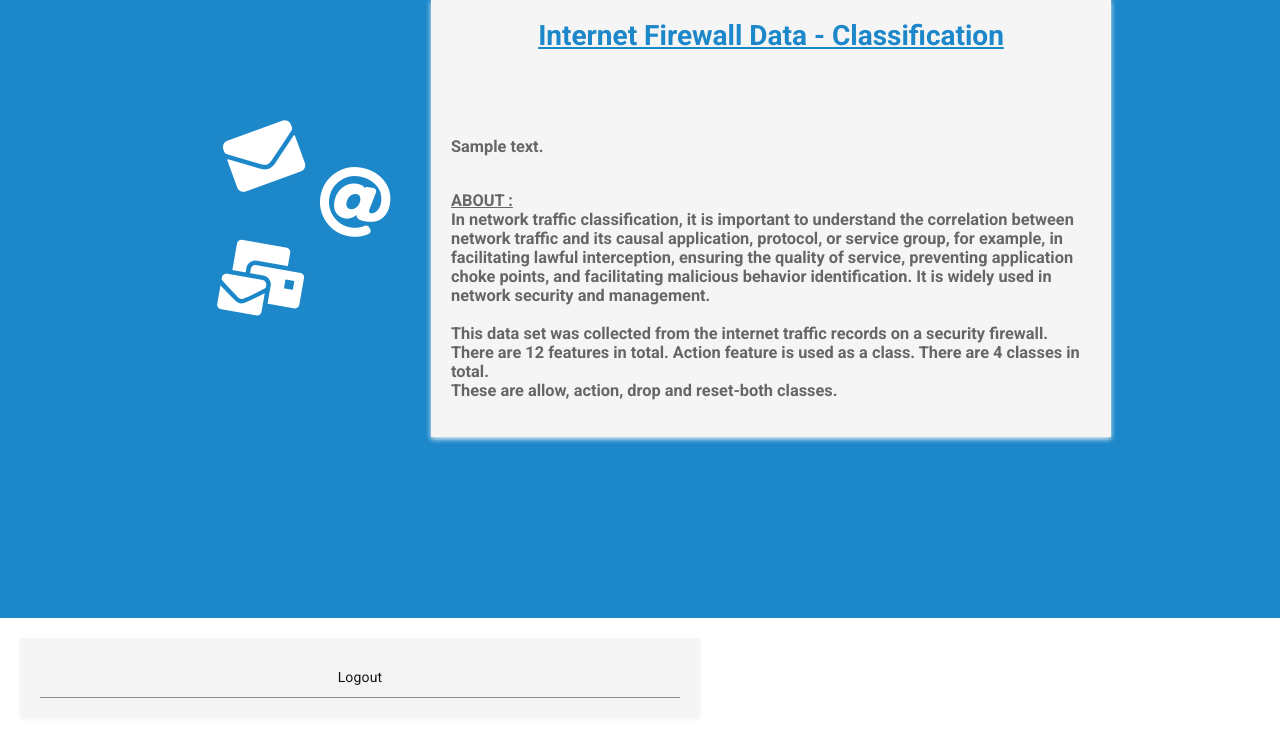
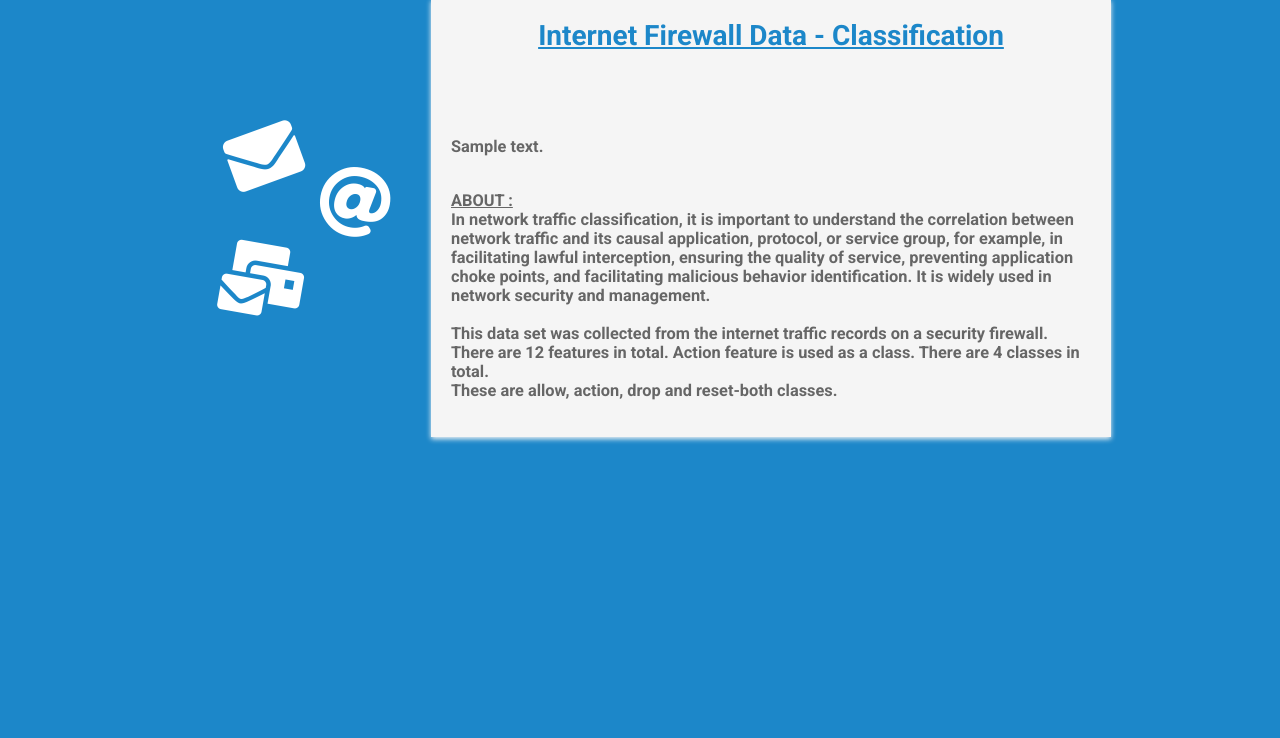
Before and after one commit to DebmalyaRay9989/traffic_classification_app, a Flask app: template templates/results.html in a window 1280 px wide. Shown: the part 182-920 px from the top of the page. After the commit the page ends 625 px from the top, so only its background shows below. Run offline with Flask 2, Linux system fonts and the light colour scheme; the template is opened without the code that fills it: most values are stand-ins (such as "Sample title", 1, 10 or a date in 2020); parts of the project's set-up code (start-up, migrations or seed data) failed here and were passed over; some libraries are stand-ins or nearby versions.

Commit message:
Update results.html
.

```diff
--- a/templates/results.html
+++ b/templates/results.html
@@ -141,7 +141,5 @@
       </form>
     </div>
   </body>
-	<form action="{{ url_for('/')}}" method="post">
-        <input type="submit" value="Logout">
-        </form>
+
 </html>
```
